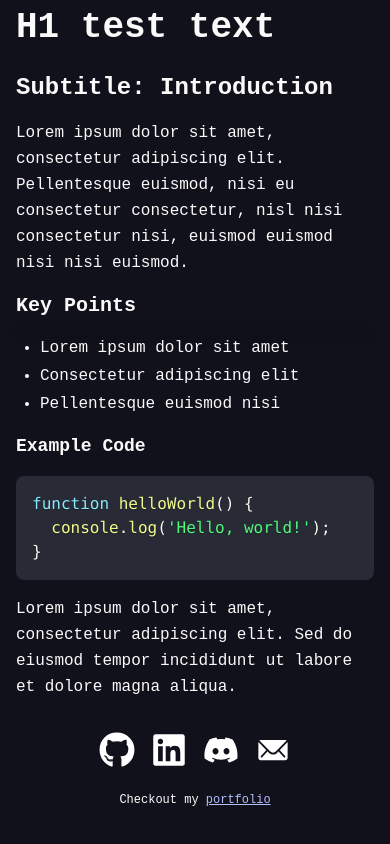
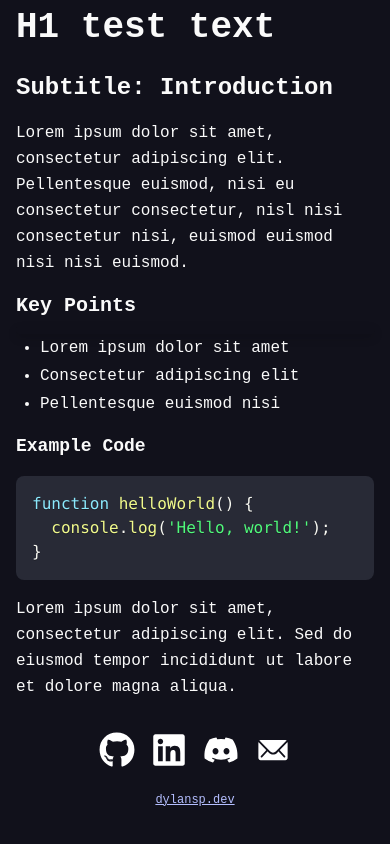
Before and after one commit to DylanPina/dsp.dev, a Next.js app: page /blog/posts/lorem-ipsum-1 in a window 390 px wide. Shown: the part 494-1338 px from the top of the page. Built offline with nearby package versions, Linux system fonts and the light colour scheme.

Commit message:
Added mobilePadding prop to FooterSection

```diff
--- a/app/blog/layout.tsx
+++ b/app/blog/layout.tsx
@@ -54,15 +54,12 @@ export default function RootLayout({
 						</main>
 						<FooterSection
 							text={
-								<span className="text-primary-white text-xs md:text-sm">
-									Checkout my{" "}
-									<a
-										className="underline text-lavender hover:font-bold cursor-pointer"
-										href="https://www.dylansp.dev"
-									>
-										portfolio
-									</a>{" "}
-								</span>
+								<a
+									className="underline text-lavender hover:font-bold cursor-pointer"
+									href="https://www.dylansp.dev"
+								>
+									dylansp.dev
+								</a>
 							}
 							animationDelay={0.1}
 							animationDuration={0.5}
--- a/app/page.tsx
+++ b/app/page.tsx
@@ -22,7 +22,7 @@ const geistMono = Geist_Mono({
 	subsets: ["latin"],
 });
 
-const headerTitle =(
+const headerTitle = (
 	<Link
 		href="/"
 		onClick={(e) => {
@@ -34,7 +34,7 @@ const headerTitle =(
 		dsp
 		<span className="text-lavender">.dev</span>
 	</Link>
-)
+);
 
 const navLinks = [
 	{
@@ -74,7 +74,7 @@ const navLinks = [
 		),
 		text: "Contact",
 	},
-]
+];
 
 export default function Home() {
 	return (
@@ -87,14 +87,36 @@ export default function Home() {
 				</Loader>
 				<div className="bg-primary-black overflow-hidden min-h-screen flex flex-col">
 					<div className="selection:lavender flex flex-col min-h-screen">
-            <Header title={headerTitle} mobileNav={true} navLinks={navLinks} animationDelay={1} animationDuration={1} />
+						<Header
+							title={headerTitle}
+							mobileNav={true}
+							navLinks={navLinks}
+							animationDelay={1}
+							animationDuration={1}
+						/>
 						<main id="main">
 							<HeroSection />
 							<AboutSection />
 							<ProjectSection />
 							<ContactSection />
 						</main>
-            <FooterSection text={<span className="text-primary-white text-xs md:text-sm">Developed in <a className="underline text-lavender hover:font-bold cursor-pointer" href="https://github.com/DylanPina/neovim-config">neovim</a> btw</span>} animationDelay={1} animationDuration={1}/>
+						<FooterSection
+							text={
+								<span className="text-primary-white text-xs md:text-sm">
+									Developed in{" "}
+									<a
+										className="underline text-lavender hover:font-bold cursor-pointer"
+										href="https://github.com/DylanPina/neovim-config"
+									>
+										neovim
+									</a>{" "}
+									btw
+								</span>
+							}
+							animationDelay={1}
+							animationDuration={1}
+							mobilePadding
+						/>
 					</div>
 				</div>
 			</body>
--- a/sections/FooterSection.tsx
+++ b/sections/FooterSection.tsx
@@ -5,12 +5,18 @@ import gsap from "gsap";
 import { useEffect, useRef } from "react";
 
 interface Props {
-  text: React.ReactNode
-  animationDelay?: number
-  animationDuration?: number
+	text: React.ReactNode;
+	animationDelay?: number;
+	animationDuration?: number;
+	mobilePadding?: boolean;
 }
 
-const Footer: React.FC<Props> = ({ text, animationDelay, animationDuration }) => {
+const Footer: React.FC<Props> = ({
+	text,
+	animationDelay,
+	animationDuration,
+	mobilePadding,
+}) => {
 	const containerRef = useRef<HTMLDivElement>(null);
 
 	useEffect(() => {
@@ -32,16 +38,22 @@ const Footer: React.FC<Props> = ({ text, animationDelay, animationDuration }) =>
 				stagger: 0.25,
 				delay: animationDuration,
 				ease: "power2.out",
-      },
+			}
 		);
 	}, [animationDelay, animationDuration]);
 
 	return (
-    <footer className="flex flex-col gap-4 md:gap-6 justify-center p-4 md:pb-[60px] pb-[120px] text-center mt-auto" ref={containerRef}>
-      <SocialLinks animationDelay={animationDelay ?? 0} animationDuration={animationDuration ?? 0} />
-      <div className="text-primary-white text-xs md:text-sm">
-        {text}
-      </div>
+		<footer
+			className={`flex flex-col gap-4 justify-center p-4 pb-[60px] text-center mt-auto ${
+				mobilePadding && "max-md:pb-[120px]"
+			}`}
+			ref={containerRef}
+		>
+			<SocialLinks
+				animationDelay={animationDelay ?? 0}
+				animationDuration={animationDuration ?? 0}
+			/>
+			<div className="text-primary-white text-xs md:text-sm">{text}</div>
 		</footer>
 	);
 };
```
Lines whose indentation alone changed are shown as unchanged.
